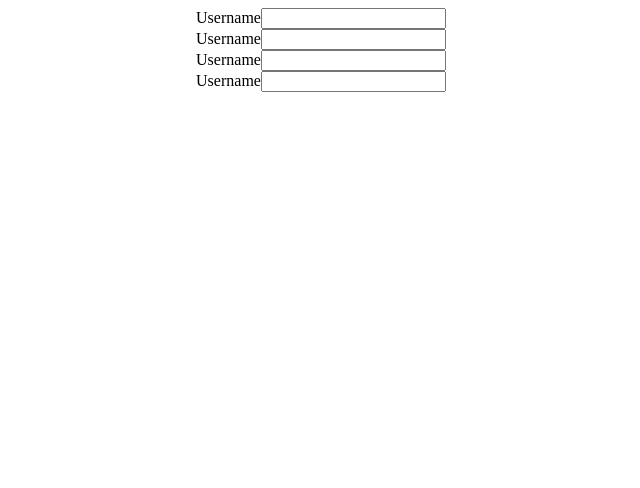
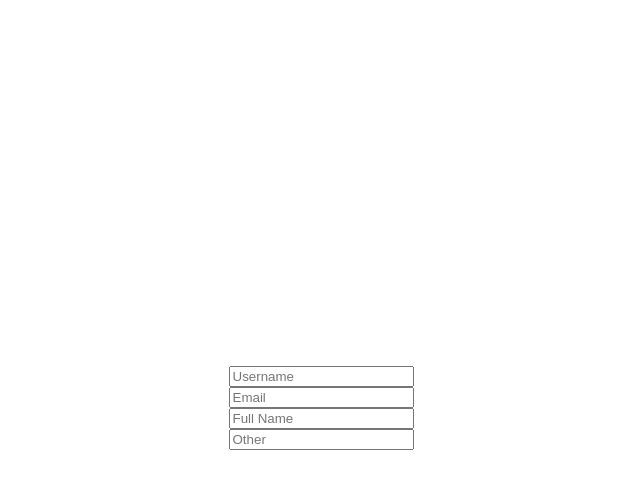
Before and after one commit to DogukanErmis/react-form-no-library, a React (Create React App) app: page / in a window 1280 px wide. Shown: the top 488 px of the page, without its empty margins (319-959 px from the left). Built offline with nearby package versions, Linux system fonts and the light colour scheme.

Commit message:
center form component

```diff
--- a/src/App.css
+++ b/src/App.css
@@ -1,38 +1,6 @@
 .App {
-  text-align: center;
-}
-
-.App-logo {
-  height: 40vmin;
-  pointer-events: none;
-}
-
-@media (prefers-reduced-motion: no-preference) {
-  .App-logo {
-    animation: App-logo-spin infinite 20s linear;
-  }
-}
-
-.App-header {
-  background-color: #282c34;
-  min-height: 100vh;
   display: flex;
-  flex-direction: column;
   align-items: center;
   justify-content: center;
-  font-size: calc(10px + 2vmin);
-  color: white;
+  height: 100vh;
 }
-
-.App-link {
-  color: #61dafb;
-}
-
-@keyframes App-logo-spin {
-  from {
-    transform: rotate(0deg);
-  }
-  to {
-    transform: rotate(360deg);
-  }
-}
--- a/src/App.js
+++ b/src/App.js
@@ -5,10 +5,10 @@ function App() {
   return (
     <div className="App">
       <form>
-        <FormInput />
-        <FormInput />
-        <FormInput />
-        <FormInput />
+        <FormInput placeholder="Username" />
+        <FormInput placeholder="Email" />
+        <FormInput placeholder="Full Name" />
+        <FormInput placeholder="Other" />
       </form>
     </div>
   );
--- a/src/components/FormInput.jsx
+++ b/src/components/FormInput.jsx
@@ -1,10 +1,10 @@
 import "./FormInput.css";
 
-const FormInput = () => {
+const FormInput = (props) => {
   return (
     <div className="formInput">
-      <label htmlFor="">Username</label>
-      <input />
+      {/*<label htmlFor="">Username</label>*/}
+      <input placeholder={props.placeholder} />
     </div>
   );
 };
```
